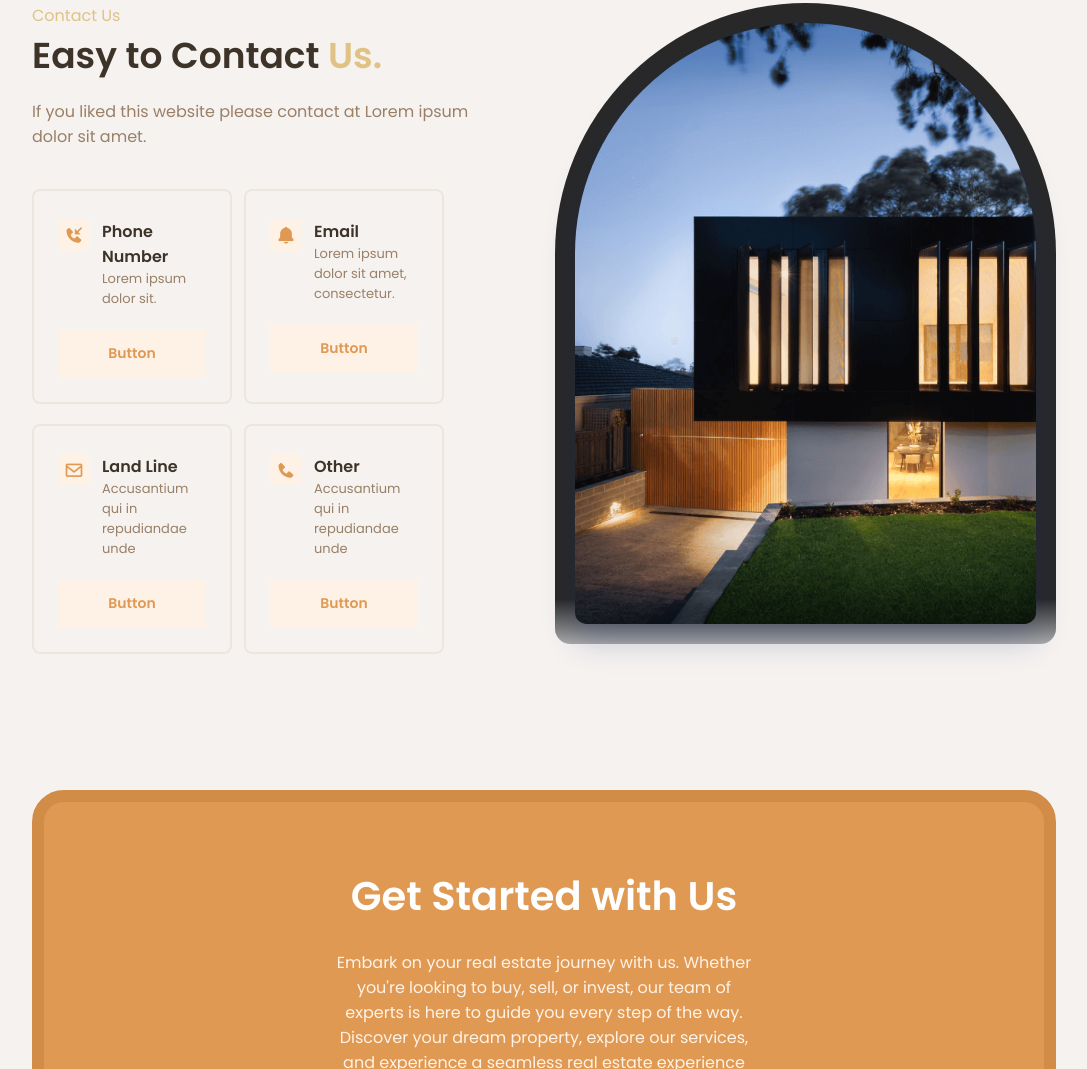
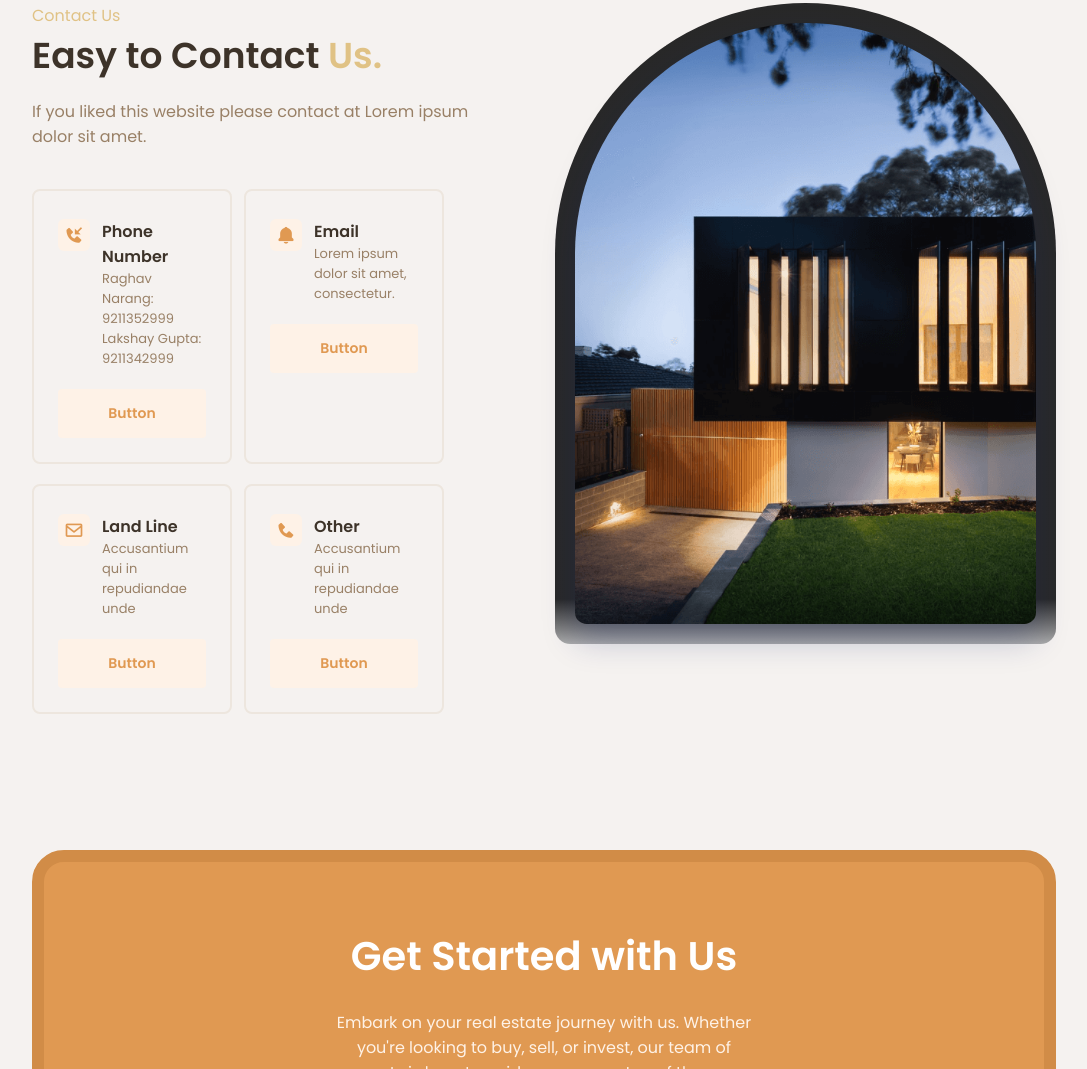
Before and after one commit to Bhavya98-G/Upstate_Properties, a plain HTML site: page index.html in a window 1280 px wide. Shown: the part 2470-3539 px from the top of the page, without its empty margins (96-1183 px from the left). Drawn offline with nearby package versions, Linux system fonts and the light colour scheme; a script that the page names is missing; files whose address does not match are found by name.

Commit message:
Update index.html

```diff
--- a/index.html
+++ b/index.html
@@ -373,7 +373,8 @@
                                     </h3>
 
                                     <p class="contact__card-description">
-                                        Lorem ipsum dolor sit.
+                                        Raghav Narang: 9211352999<//br>
+                                        Lakshay Gupta: 9211342999
                                     </p>
                                 </div>
                             </div>
```
